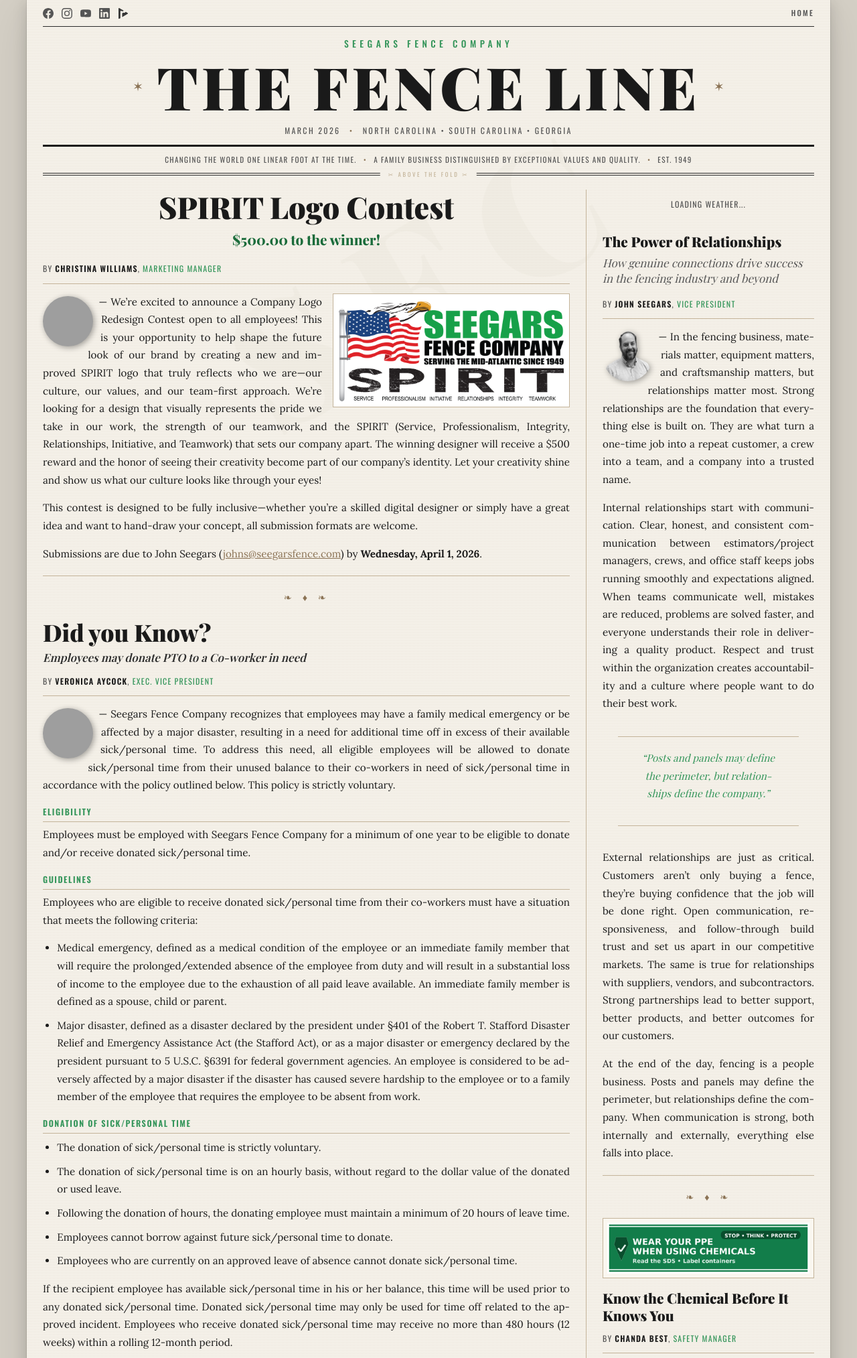
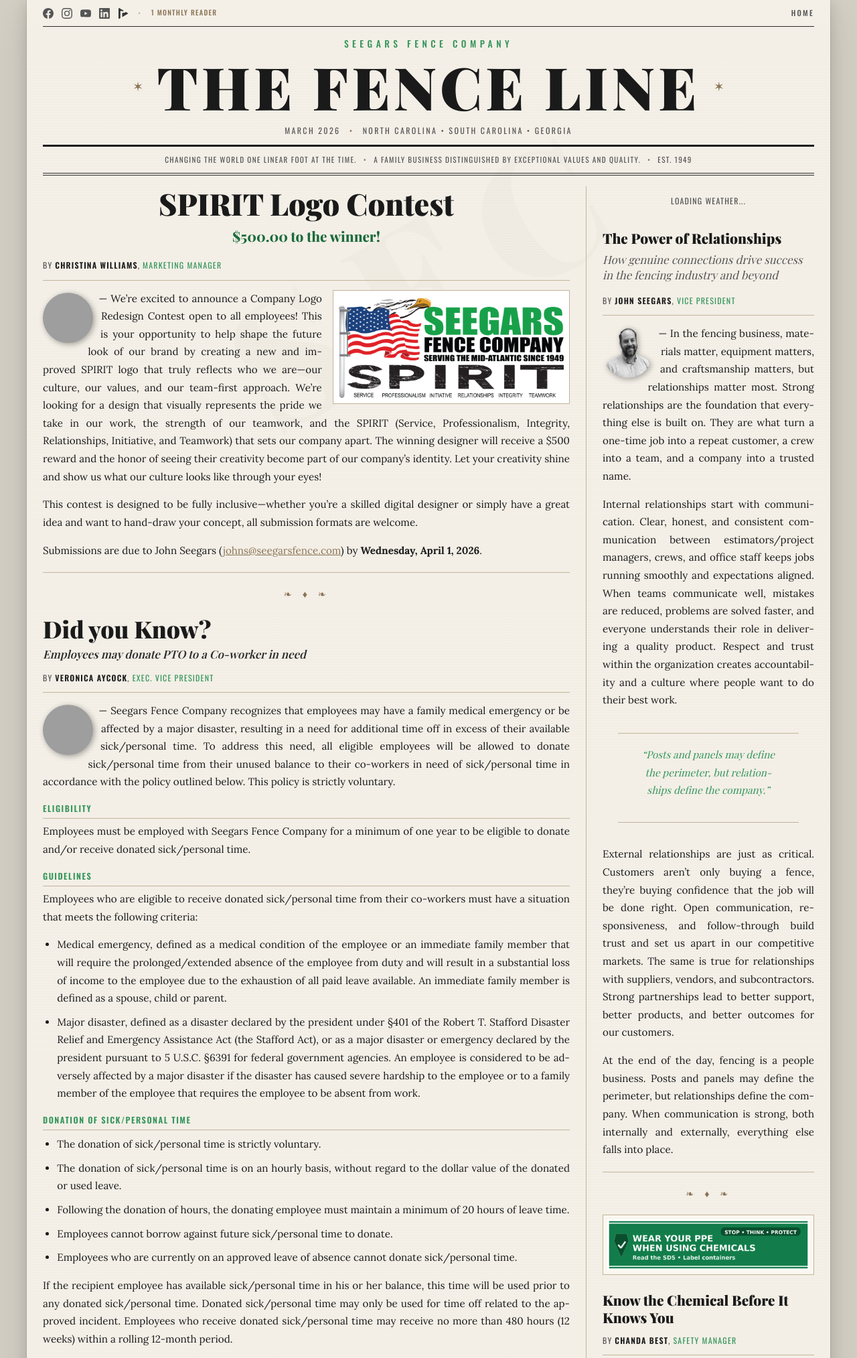
Before and after one commit to seegarsit/newsletter, a Flask app: page / in a window 1280 px wide. Shown: the top 2027 px of the page at 67% size. Run offline with Flask 3, Linux system fonts and the light colour scheme; data comes from the database, SQL or seed files in the repository; data that the repository does not hold is empty; some web fonts are replaced; grey boxes are pictures that could not be loaded.

Commit message:
Polish UI: sticky top bar, animated weather SVGs, layout & spacing tweaks
- Sticky masthead top bar with IntersectionObserver shadow on scroll
- Animated SVG weather icons replacing emoji (sun, clouds, rain, snow, etc.)
- Back-to-top button on all screen sizes
- Compact reader poll layout (4-column grid)
- Section heading nowrap, responsive sidebar headline sizing
- Mobile top bar: hide nav/reader count, compact padding
- Remove fold indicator, adjust above-fold spacing
- Allison -> Allison Fence Co. in birthdays/anniversaries
- Safety section spacing improvement
- Reduced-motion and print accessibility for all animations

Co-Authored-By: Claude Opus 4.6 <noreply@anthropic.com>

```diff
--- a/app.py
+++ b/app.py
@@ -29,6 +29,14 @@ class PollVote(db.Model):
     choice = db.Column(db.String(100), nullable=False)
     voter_id = db.Column(db.String(64), nullable=False, unique=True)
     created_at = db.Column(db.DateTime, default=lambda: datetime.now(timezone.utc))
+
+
+class PageView(db.Model):
+    id = db.Column(db.Integer, primary_key=True)
+    visitor_id = db.Column(db.String(64), nullable=False)
+    month = db.Column(db.String(7), nullable=False)  # "2026-03"
+    visited_at = db.Column(db.DateTime, default=lambda: datetime.now(timezone.utc))
+    __table_args__ = (db.UniqueConstraint("visitor_id", "month", name="uq_visitor_month"),)
 
 
 with app.app_context():
@@ -181,7 +189,7 @@ NEWSLETTER = {
         {"name": "Ben Seegars Jr", "date": "March 9", "location": "Goldsboro"},
         {"name": "Homer Pike", "date": "March 11", "location": "Goldsboro"},
         {"name": "Max Batchelor", "date": "March 12", "location": "Goldsboro"},
-        {"name": "Dale McGinnis", "date": "March 12", "location": "Allison"},
+        {"name": "Dale McGinnis", "date": "March 12", "location": "Allison Fence Co."},
         {"name": "Tim Williams", "date": "March 12", "location": "Goldsboro"},
         {"name": "Fernando Cannon", "date": "March 13", "location": "Columbia"},
         {"name": "Keith Hefner", "date": "March 18", "location": "Jacksonville"},
@@ -193,7 +201,7 @@ NEWSLETTER = {
         {"name": "Joseph Harrison", "date": "March 22", "location": "Wayne Co."},
         {"name": "Latezea Lyles-Thompson", "date": "March 23", "location": "Columbia"},
         {"name": "Jose Cervera", "date": "March 24", "location": "Raleigh"},
-        {"name": "Cameron Martin", "date": "March 25", "location": "Allison"},
+        {"name": "Cameron Martin", "date": "March 25", "location": "Allison Fence Co."},
         {"name": "Jose Santiago", "date": "March 25", "location": "Goldsboro"},
         {"name": "Zander Fewell", "date": "March 27", "location": "Raleigh"},
         {"name": "David Gottschammer", "date": "March 28", "location": "Jacksonville"},
@@ -211,14 +219,14 @@ NEWSLETTER = {
         {"name": "Victor Silva", "years": 19, "location": "Goldsboro"},
         {"name": "Brandon Bossolono", "years": 17, "location": "Greenville"},
         {"name": "Darryl Kennedy", "years": 16, "location": "Greensboro"},
-        {"name": "Travis Caviness", "years": 12, "location": "Allison"},
+        {"name": "Travis Caviness", "years": 12, "location": "Allison Fence Co."},
         {"name": "Amy Alford", "years": 11, "location": "Fayetteville"},
         {"name": "Evan Proctor", "years": 9, "location": "Wayne Co."},
         {"name": "Ralph Turnage", "years": 8, "location": "Goldsboro"},
         {"name": "Chad Alford", "years": 7, "location": "Fayetteville"},
         {"name": "Brenda Haun", "years": 6, "location": "Newport"},
         {"name": "Amy Lancaster", "years": 6, "location": "Goldsboro"},
-        {"name": "Curtis L. Boyd", "years": 5, "location": "Allison"},
+        {"name": "Curtis L. Boyd", "years": 5, "location": "Allison Fence Co."},
         {"name": "Chris Buck", "years": 2, "location": "Goldsboro"},
         {"name": "Brittany Sistare", "years": 2, "location": "Spartanburg"},
         {"name": "Brandon Watson", "years": 2, "location": "Spartanburg"},
@@ -287,7 +295,18 @@ NEWSLETTER = {
 
 @app.route("/")
 def index():
-    return render_template("index.html", n=NEWSLETTER)
+    current_month = datetime.now(timezone.utc).strftime("%Y-%m")
+    visitor = _voter_id()
+
+    # Record this visitor for the current month (ignore if already exists)
+    existing = PageView.query.filter_by(visitor_id=visitor, month=current_month).first()
+    if not existing:
+        db.session.add(PageView(visitor_id=visitor, month=current_month))
+        db.session.commit()
+
+    reader_count = PageView.query.filter_by(month=current_month).count()
+
+    return render_template("index.html", n=NEWSLETTER, reader_count=reader_count)
 
 
 @app.route("/api/poll/results")
--- a/static/css/newspaper.css
+++ b/static/css/newspaper.css
@@ -147,18 +147,29 @@ a:hover {
    ================================================================ */
 .masthead {
     padding: 0 var(--gutter);
+    z-index: 10;
 }
 
 .masthead-top-bar {
     display: flex;
     justify-content: space-between;
     align-items: center;
-    padding: 10px 0;
+    padding: 10px var(--gutter);
     font-family: var(--font-label);
     font-size: 0.7rem;
     text-transform: uppercase;
     letter-spacing: 0.15em;
     color: var(--ink-faded);
+    position: sticky;
+    top: 0;
+    z-index: 100;
+    background-color: var(--paper-bg);
+    box-shadow: 0 1px 0 transparent;
+    transition: box-shadow 0.2s;
+}
+
+.masthead-top-bar.stuck {
+    box-shadow: 0 1px 3px rgba(0, 0, 0, 0.12);
 }
 
 .masthead-social {
@@ -188,6 +199,22 @@ a:hover {
 
 .social-link:hover .social-icon-img {
     filter: none;
+}
+
+/* Reader count in masthead top bar */
+.reader-count-sep {
+    color: var(--sepia-rule);
+    margin: 0 2px;
+}
+
+.reader-count {
+    font-family: var(--font-label);
+    font-size: 0.65rem;
+    font-weight: 500;
+    text-transform: uppercase;
+    letter-spacing: 0.12em;
+    color: var(--sepia);
+    white-space: nowrap;
 }
 
 .home-link {
@@ -408,6 +435,7 @@ a:hover {
     font-size: clamp(1.8rem, 4vw, 2.8rem);
     margin-bottom: 6px;
     text-align: center;
+    white-space: nowrap;
 }
 
 .headline-subtitle {
@@ -439,11 +467,13 @@ a:hover {
 .headline-feature {
     font-size: clamp(1.5rem, 3vw, 2.2rem);
     margin-bottom: 6px;
+    white-space: nowrap;
 }
 
 .headline-section {
     font-size: clamp(1.2rem, 2.5vw, 1.6rem);
     margin-bottom: 8px;
+    white-space: nowrap;
 }
 
 /* Article meta / bylines */
@@ -602,7 +632,7 @@ a:hover {
     grid-template-columns: 1fr 340px;
     gap: 0;
     padding: 0 var(--gutter);
-    margin-top: 4px;
+    margin-top: 16px;
 }
 
 .lead-story-area {
@@ -1050,7 +1092,7 @@ a:hover {
 
 .safety-image-top {
     margin-top: 0;
-    margin-bottom: 1em;
+    margin-bottom: 1.5em;
 }
 
 /* ================================================================
--- a/static/js/main.js
+++ b/static/js/main.js
@@ -273,36 +273,65 @@
         }, { passive: true });
     }
 
+    /* ─── Sticky Masthead Bar ─── */
+    function initStickyBar() {
+        var bar = document.querySelector('.masthead-top-bar');
+        var sentinel = document.querySelector('.masthead .masthead-rule-thin');
+        if (!bar || !sentinel) return;
+
+        var observer = new IntersectionObserver(function (entries) {
+            entries.forEach(function (entry) {
+                if (entry.isIntersecting) {
+                    bar.classList.remove('stuck');
+                } else {
+                    bar.classList.add('stuck');
+                }
+            });
+        }, { threshold: 0 });
+
+        observer.observe(sentinel);
+    }
+
     /* ─── Weather Widget ─── */
     function initWeather() {
         var widget = document.getElementById('weather-widget');
         if (!widget) return;
 
+        /* SVG weather icons */
+        var svgSun = '<svg viewBox="0 0 48 48"><g class="wx-rays"><line x1="24" y1="3" x2="24" y2="9" stroke="#8b7355" stroke-width="2.5" stroke-linecap="round"/><line x1="24" y1="39" x2="24" y2="45" stroke="#8b7355" stroke-width="2.5" stroke-linecap="round"/><line x1="3" y1="24" x2="9" y2="24" stroke="#8b7355" stroke-width="2.5" stroke-linecap="round"/><line x1="39" y1="24" x2="45" y2="24" stroke="#8b7355" stroke-width="2.5" stroke-linecap="round"/><line x1="8.8" y1="8.8" x2="13.2" y2="13.2" stroke="#8b7355" stroke-width="2.5" stroke-linecap="round"/><line x1="34.8" y1="34.8" x2="39.2" y2="39.2" stroke="#8b7355" stroke-width="2.5" stroke-linecap="round"/><line x1="8.8" y1="39.2" x2="13.2" y2="34.8" stroke="#8b7355" stroke-width="2.5" stroke-linecap="round"/><line x1="34.8" y1="13.2" x2="39.2" y2="8.8" stroke="#8b7355" stroke-width="2.5" stroke-linecap="round"/></g><circle cx="24" cy="24" r="10" fill="#8b7355"/></svg>';
+        var svgSunCloud = '<svg viewBox="0 0 48 48"><circle cx="18" cy="16" r="8" fill="#8b7355"/><g class="wx-rays" style="transform-origin:18px 16px"><line x1="18" y1="2" x2="18" y2="7" stroke="#8b7355" stroke-width="2" stroke-linecap="round"/><line x1="4" y1="16" x2="9" y2="16" stroke="#8b7355" stroke-width="2" stroke-linecap="round"/><line x1="8.1" y1="6.1" x2="11.6" y2="9.6" stroke="#8b7355" stroke-width="2" stroke-linecap="round"/><line x1="8.1" y1="25.9" x2="11.6" y2="22.4" stroke="#8b7355" stroke-width="2" stroke-linecap="round"/></g><g class="wx-cloud" fill="#555"><circle cx="22" cy="28" r="7"/><circle cx="31" cy="23" r="8"/><circle cx="39" cy="28" r="5"/><rect x="15" y="28" width="29" height="7" rx="3"/></g></svg>';
+        var svgCloud = '<svg viewBox="0 0 48 48"><g class="wx-cloud" fill="#555"><circle cx="16" cy="24" r="7"/><circle cx="26" cy="19" r="9"/><circle cx="36" cy="24" r="6"/><rect x="10" y="24" width="32" height="7" rx="3"/></g></svg>';
+        var svgFog = '<svg viewBox="0 0 48 48"><line class="wx-fog" x1="8" y1="16" x2="40" y2="16" stroke="#555" stroke-width="3" stroke-linecap="round" opacity="0.6"/><line class="wx-fog wx-fog-2" x1="12" y1="24" x2="36" y2="24" stroke="#555" stroke-width="3" stroke-linecap="round" opacity="0.5"/><line class="wx-fog wx-fog-3" x1="6" y1="32" x2="42" y2="32" stroke="#555" stroke-width="3" stroke-linecap="round" opacity="0.4"/></svg>';
+        var svgLightRain = '<svg viewBox="0 0 48 48"><g fill="#555"><circle cx="16" cy="18" r="7"/><circle cx="26" cy="13" r="9"/><circle cx="36" cy="18" r="6"/><rect x="10" y="18" width="32" height="7" rx="3"/></g><line class="wx-drop" x1="18" y1="29" x2="16" y2="38" stroke="#8b7355" stroke-width="2" stroke-linecap="round"/><line class="wx-drop wx-drop-2" x1="28" y1="29" x2="26" y2="38" stroke="#8b7355" stroke-width="2" stroke-linecap="round"/></svg>';
+        var svgRain = '<svg viewBox="0 0 48 48"><g fill="#555"><circle cx="16" cy="18" r="7"/><circle cx="26" cy="13" r="9"/><circle cx="36" cy="18" r="6"/><rect x="10" y="18" width="32" height="7" rx="3"/></g><line class="wx-drop" x1="17" y1="29" x2="15" y2="38" stroke="#8b7355" stroke-width="2" stroke-linecap="round"/><line class="wx-drop wx-drop-2" x1="26" y1="29" x2="24" y2="38" stroke="#8b7355" stroke-width="2" stroke-linecap="round"/><line class="wx-drop wx-drop-3" x1="35" y1="29" x2="33" y2="38" stroke="#8b7355" stroke-width="2" stroke-linecap="round"/></svg>';
+        var svgSnow = '<svg viewBox="0 0 48 48"><g fill="#555"><circle cx="16" cy="18" r="7"/><circle cx="26" cy="13" r="9"/><circle cx="36" cy="18" r="6"/><rect x="10" y="18" width="32" height="7" rx="3"/></g><circle class="wx-flake" cx="17" cy="31" r="2" fill="#a89478"/><circle class="wx-flake wx-flake-2" cx="26" cy="33" r="2" fill="#a89478"/><circle class="wx-flake wx-flake-3" cx="35" cy="31" r="2" fill="#a89478"/></svg>';
+        var svgThunder = '<svg viewBox="0 0 48 48"><g fill="#555"><circle cx="16" cy="16" r="7"/><circle cx="26" cy="11" r="9"/><circle cx="36" cy="16" r="6"/><rect x="10" y="16" width="32" height="7" rx="3"/></g><polygon class="wx-bolt" points="27,22 21,33 26,31 22,42 30,29 25,31 28,22" fill="#8b7355"/></svg>';
+
         var weatherCodes = {
-            0: { desc: 'Clear Sky', icon: '\u2600' },
-            1: { desc: 'Mostly Clear', icon: '\uD83C\uDF24' },
-            2: { desc: 'Partly Cloudy', icon: '\u26C5' },
-            3: { desc: 'Overcast', icon: '\u2601' },
-            45: { desc: 'Foggy', icon: '\uD83C\uDF2B' },
-            48: { desc: 'Icy Fog', icon: '\uD83C\uDF2B' },
-            51: { desc: 'Light Drizzle', icon: '\uD83C\uDF26' },
-            53: { desc: 'Drizzle', icon: '\uD83C\uDF26' },
-            55: { desc: 'Heavy Drizzle', icon: '\uD83C\uDF27' },
-            61: { desc: 'Light Rain', icon: '\uD83C\uDF26' },
-            63: { desc: 'Rain', icon: '\uD83C\uDF27' },
-            65: { desc: 'Heavy Rain', icon: '\uD83C\uDF27' },
-            71: { desc: 'Light Snow', icon: '\uD83C\uDF28' },
-            73: { desc: 'Snow', icon: '\uD83C\uDF28' },
-            75: { desc: 'Heavy Snow', icon: '\uD83C\uDF28' },
-            77: { desc: 'Snow Grains', icon: '\uD83C\uDF28' },
-            80: { desc: 'Light Showers', icon: '\uD83C\uDF26' },
-            81: { desc: 'Showers', icon: '\uD83C\uDF27' },
-            82: { desc: 'Heavy Showers', icon: '\uD83C\uDF27' },
-            85: { desc: 'Snow Showers', icon: '\uD83C\uDF28' },
-            86: { desc: 'Heavy Snow Showers', icon: '\uD83C\uDF28' },
-            95: { desc: 'Thunderstorm', icon: '\u26C8' },
-            96: { desc: 'Thunderstorm w/ Hail', icon: '\u26C8' },
-            99: { desc: 'Severe Thunderstorm', icon: '\u26C8' }
+            0: { desc: 'Clear Sky', icon: svgSun },
+            1: { desc: 'Mostly Clear', icon: svgSunCloud },
+            2: { desc: 'Partly Cloudy', icon: svgSunCloud },
+            3: { desc: 'Overcast', icon: svgCloud },
+            45: { desc: 'Foggy', icon: svgFog },
+            48: { desc: 'Icy Fog', icon: svgFog },
+            51: { desc: 'Light Drizzle', icon: svgLightRain },
+            53: { desc: 'Drizzle', icon: svgLightRain },
+            55: { desc: 'Heavy Drizzle', icon: svgRain },
+            61: { desc: 'Light Rain', icon: svgLightRain },
+            63: { desc: 'Rain', icon: svgRain },
+            65: { desc: 'Heavy Rain', icon: svgRain },
+            71: { desc: 'Light Snow', icon: svgSnow },
+            73: { desc: 'Snow', icon: svgSnow },
+            75: { desc: 'Heavy Snow', icon: svgSnow },
+            77: { desc: 'Snow Grains', icon: svgSnow },
+            80: { desc: 'Light Showers', icon: svgLightRain },
+            81: { desc: 'Showers', icon: svgRain },
+            82: { desc: 'Heavy Showers', icon: svgRain },
+            85: { desc: 'Snow Showers', icon: svgSnow },
+            86: { desc: 'Heavy Snow Showers', icon: svgSnow },
+            95: { desc: 'Thunderstorm', icon: svgThunder },
+            96: { desc: 'Thunderstorm w/ Hail', icon: svgThunder },
+            99: { desc: 'Severe Thunderstorm', icon: svgThunder }
         };
 
         var dayNames = ['Sun', 'Mon', 'Tue', 'Wed', 'Thu', 'Fri', 'Sat'];
@@ -320,7 +349,7 @@
                     var c = data.current;
                     var temp = Math.round(c.temperature_2m);
                     var code = c.weather_code;
-                    var info = weatherCodes[code] || { desc: 'Unknown', icon: '\u2601' };
+                    var info = weatherCodes[code] || { desc: 'Unknown', icon: svgCloud };
 
                     var forecastHtml = '<div class="weather-forecast">';
                     for (var i = 0; i < 7; i++) {
@@ -329,7 +358,7 @@
                         var hi = Math.round(data.daily.temperature_2m_max[i]);
                         var lo = Math.round(data.daily.temperature_2m_min[i]);
                         var dayCode = data.daily.weather_code[i];
-                        var dayInfo = weatherCodes[dayCode] || { icon: '\u2601' };
+                        var dayInfo = weatherCodes[dayCode] || { icon: svgCloud };
                         forecastHtml +=
                             '<div class="forecast-day">' +
                                 '<span class="forecast-label">' + dayLabel + '</span>' +
@@ -484,6 +513,7 @@
         initDropdown();
         initFireworks();
         initBackToTop();
+        initStickyBar();
         initWeather();
         initPoll();
     });
--- a/templates/index.html
+++ b/templates/index.html
@@ -3,8 +3,7 @@
 {% block content %}
 
 {# ═══════════════════════ MASTHEAD ═══════════════════════ #}
-<header class="masthead" id="top">
-    <div class="masthead-top-bar">
+<div class="masthead-top-bar" id="top">
     <div class="masthead-social">
         <a href="{{ n.social_links.facebook }}" aria-label="Facebook" class="social-link" target="_blank" rel="noopener">
             <svg viewBox="0 0 24 24" width="16" height="16" fill="currentColor"><path d="M24 12.073c0-6.627-5.373-12-12-12s-12 5.373-12 12c0 5.99 4.388 10.954 10.125 11.854v-8.385H7.078v-3.47h3.047V9.43c0-3.007 1.792-4.669 4.533-4.669 1.312 0 2.686.235 2.686.235v2.953H15.83c-1.491 0-1.956.925-1.956 1.874v2.25h3.328l-.532 3.47h-2.796v8.385C19.612 23.027 24 18.062 24 12.073z"/></svg>
@@ -21,12 +20,15 @@
         <a href="{{ n.rightnow_media.url }}" aria-label="RightNow Media" class="social-link" target="_blank" rel="noopener">
             <img src="{{ url_for('static', filename='images/rightnowicon.png') }}" alt="RightNow Media" class="social-icon-img">
         </a>
+        <span class="reader-count-sep">&bull;</span>
+        <span class="reader-count">{{ reader_count }} Monthly {{ "Reader" if reader_count == 1 else "Readers" }}</span>
     </div>
     <div class="masthead-nav">
         <a href="#top" class="home-link">HOME</a>
     </div>
 </div>
 
+<header class="masthead">
     <div class="masthead-rule masthead-rule-thin"></div>
 
     <div class="masthead-company">Seegars Fence Company</div>
@@ -55,11 +57,6 @@
 
     <div class="masthead-rule masthead-rule-double"></div>
 </header>
-
-{# ═══════════════ FOLD INDICATOR ═══════════════ #}
-<div class="fold-indicator" aria-hidden="true">
-    <span class="fold-text">&#9986; above the fold &#9986;</span>
-</div>
 
 {# ═══════════════════════ ABOVE THE FOLD: SPIRIT CONTEST + HR CORNER ═══════════════════════ #}
 <section class="above-fold">
@@ -286,7 +283,7 @@
                 <img src="{{ url_for('static', filename='images/' + n.safety.headshot) }}" alt="{{ n.safety.author }}" class="contributor-headshot">
                 <p class="safety-purpose">&mdash; <strong>Purpose:</strong> {{ n.safety.purpose }}</p>
 
-                <h4 class="safety-subheading">1) {{ n.safety.subtitle }}</h4>
+                <h4 class="safety-subheading">{{ n.safety.subtitle }}</h4>
                 <p>{{ n.safety.intro }}</p>
                 <ul class="safety-requirements">
                     {% for item in n.safety.requirements %}
```
Also changed, not shown: other parts of static/css/newspaper.css (+114 -19 lines). Lines whose indentation alone changed are shown as unchanged.
